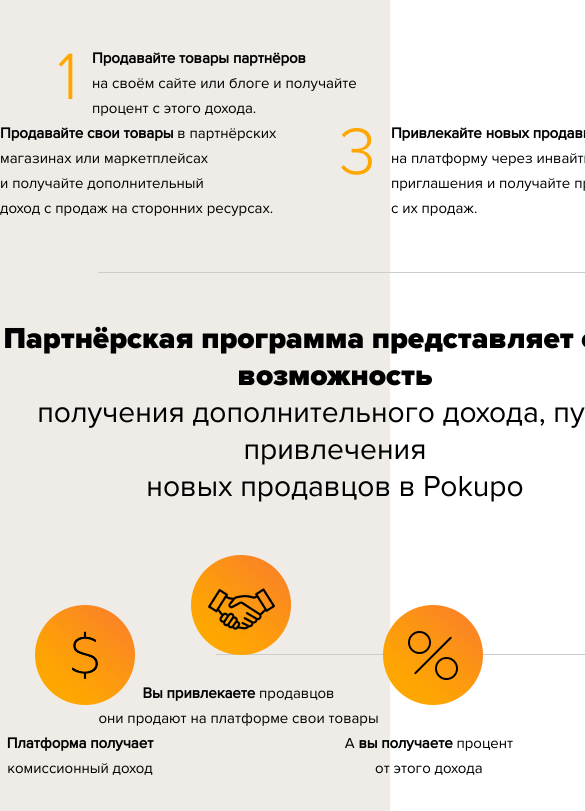
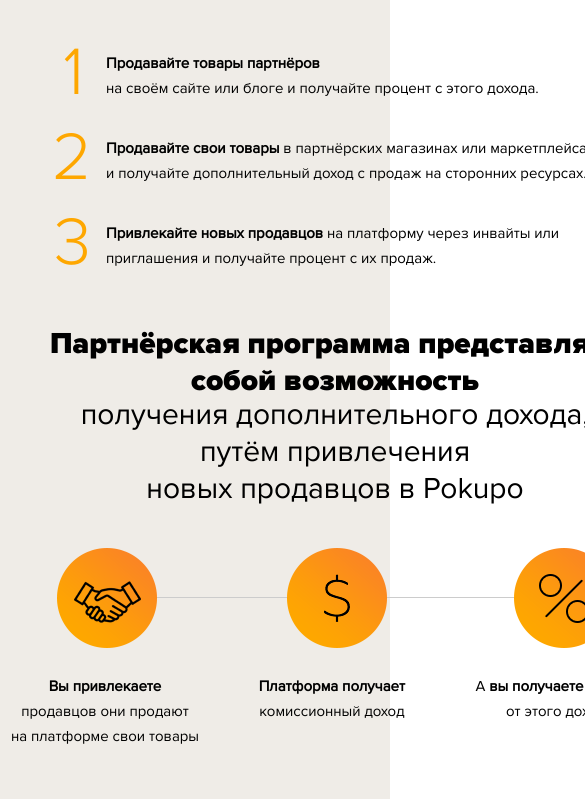
Before and after one commit to Aksnv/pokupo_promo_landing, a plain HTML site: page index.html in a window 390 px wide. Shown: the part 2502-3313 px from the top of the page, 585 px wide, since content can reach past the window. Drawn offline with Linux system fonts and the light colour scheme.

Commit message:
Добавлены стили для раздела partner-program для 750px

```diff
--- a/index.html
+++ b/index.html
@@ -85,7 +85,7 @@
         <div class="partner-program__income">
           <h2>Партнёрская программа представляет собой возможность<br><span>получения дополнительного дохода, путём привлечения<br> новых продавцов в Pokupo</span></h2>
           <ul>
-            <li class="partner-program__income-item partner-program__income-item--1"><strong>Вы привлекаете</strong> продавцов<br> они продают на платформе свои товары</li>
+            <li class="partner-program__income-item partner-program__income-item--1"><strong>Вы привлекаете</strong> продавцов <span>они продают на&nbsp;платформе свои товары</span></li>
             <li class="partner-program__income-item partner-program__income-item--2"><strong>Платформа получает</strong> комиссионный доход</li>
             <li class="partner-program__income-item partner-program__income-item--3">А <strong>вы получаете</strong> процент от этого дохода</li>
           </ul>
--- a/styles/adaptive.css
+++ b/styles/adaptive.css
@@ -147,4 +147,89 @@
     right: 30px;
   }
 
+  /* Partner program */
+
+  .partner-program__top h2 {
+    width: 595px;
+    font-size: 30px;
+    line-height: 36px;
+    padding-top: 86px;
+    padding-right: 32px;
+  }
+
+  .partner-program__sale {
+    margin-bottom: 55px;
+  }
+
+  .partner-program__sale ul {
+    padding-top: 53px;
+  }
+
+  .partner-program__sale-item {
+    display: block;
+    width: 510px;
+    margin-left: 106px;
+    margin-bottom: 35px;
+  }
+
+  .partner-program__sale-item::before {
+    top: 9px;
+  }
+
+  .partner-program__sale-item--1::before {
+    left: -43px;
+  }
+
+  .partner-program__sale-item--1 strong {
+    display: block;
+  }
+
+  .partner-program__sale ul::after {
+    display: none;
+  }
+
+  .partner-program__income h2 {
+    width: 595px;
+    margin-bottom: 163px;
+  }
+
+  .partner-program__income h2::after {
+    left: 75px;
+    bottom: 201px;
+    width: 520px;
+  }
+
+  .partner-program__income h2 > span {
+    position: relative;
+    top: -3px;
+  }
+
+  .partner-program__income ul {
+    padding-bottom: 50px;
+  }
+
+  .partner-program__income-item--1 {
+    width: 190px;
+    margin-left: 10px;
+    margin-right: 48px;
+  }
+
+  .partner-program__income-item--1::before {
+    left: 47px;
+  }
+
+  .partner-program__income-item--1 span {
+    display: inline;
+  }
+
+  .partner-program__income-item--2 {
+    width: 160px;
+    margin-right: 54px;
+  }
+
+  .partner-program__income-item--3 {
+    width: 180px;
+    margin-right: 0;
+  }
+
 }
--- a/styles/main.css
+++ b/styles/main.css
@@ -489,6 +489,10 @@ a.open-shop {
 .partner-program__income-item--1::before {
   left: 95px;
   background-position: -200px 0;
+}
+
+.partner-program__income-item--1 span {
+  display: block;
 }
 
 .partner-program__income-item--2 {
```
